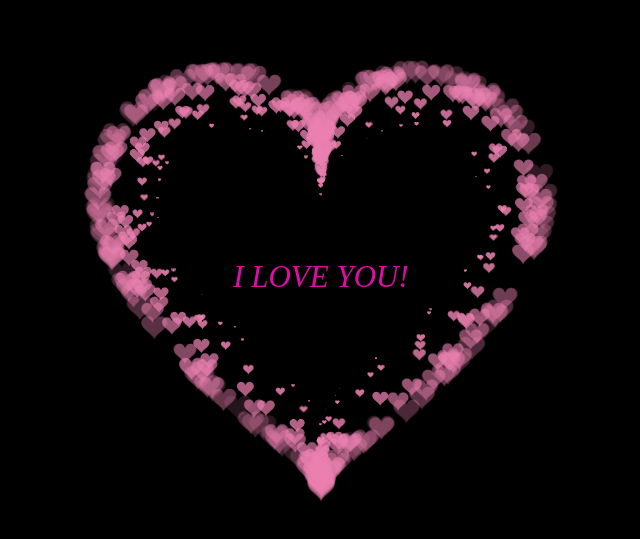
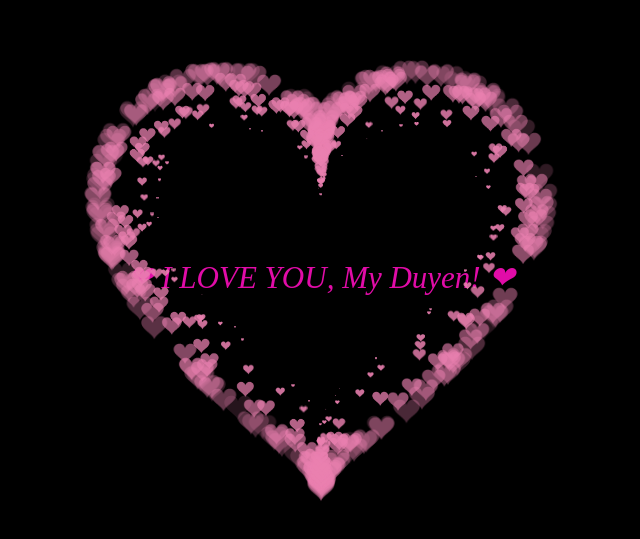
Before and after one commit to alinh99/Heart, a plain HTML site: page index.html in a window 1280 px wide. Shown: the part 123-662 px from the top of the page, without its empty margins (319-959 px from the left). Drawn offline with Linux system fonts and the light colour scheme.

Commit message:
Update index.html

```diff
--- a/index.html
+++ b/index.html
@@ -4,7 +4,7 @@
 
  <HEAD>
 
-  <TITLE> New Document </TITLE>
+  <TITLE> ❤ My Love Is For You, My Duyen ❤ </TITLE>
 
   <META NAME="Generator" CONTENT="EditPlus">
 
@@ -526,7 +526,7 @@ var ParticlePool = (function() {
         align-items: center;
         justify-content: center;
         margin-bottom: 5px;
-        text-align: center;">I LOVE YOU!</div>
+        text-align: center;">❤ I LOVE YOU, My Duyen! ❤</div>
 
  </BODY>
 
```
